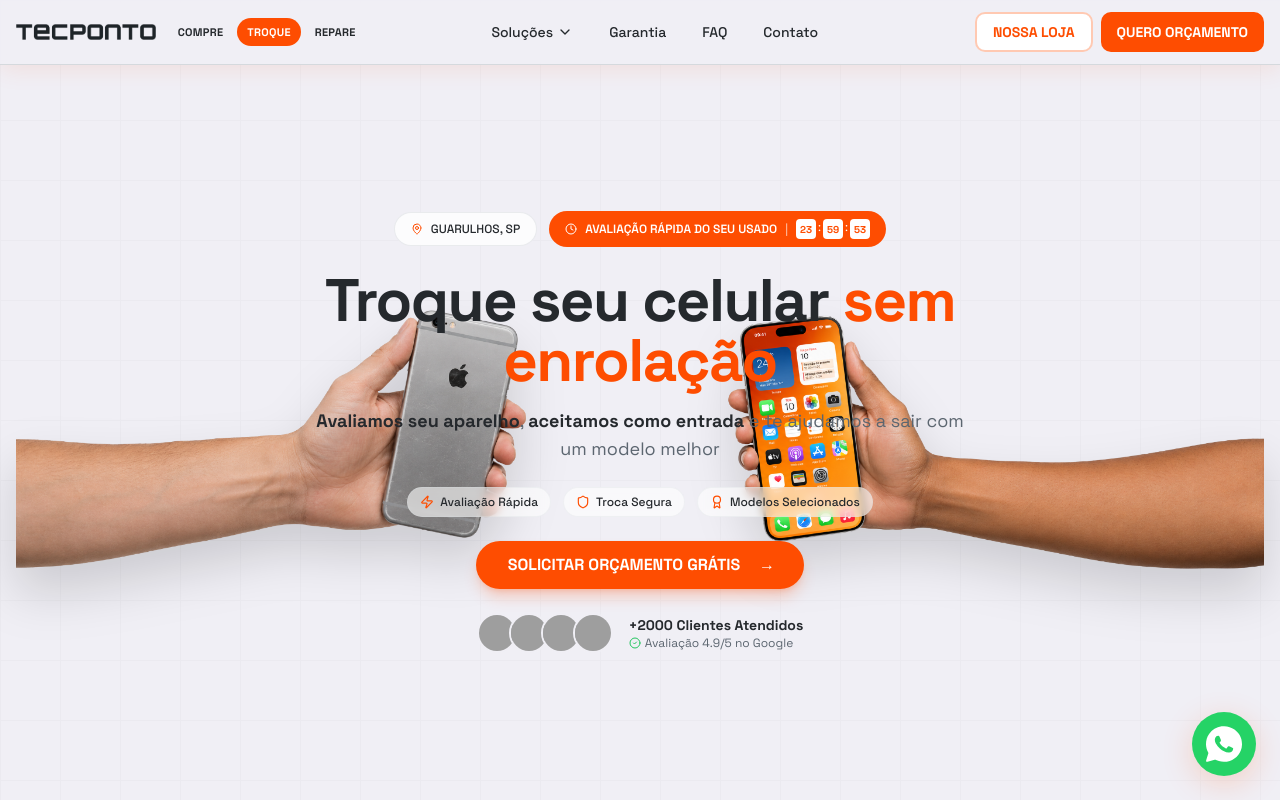
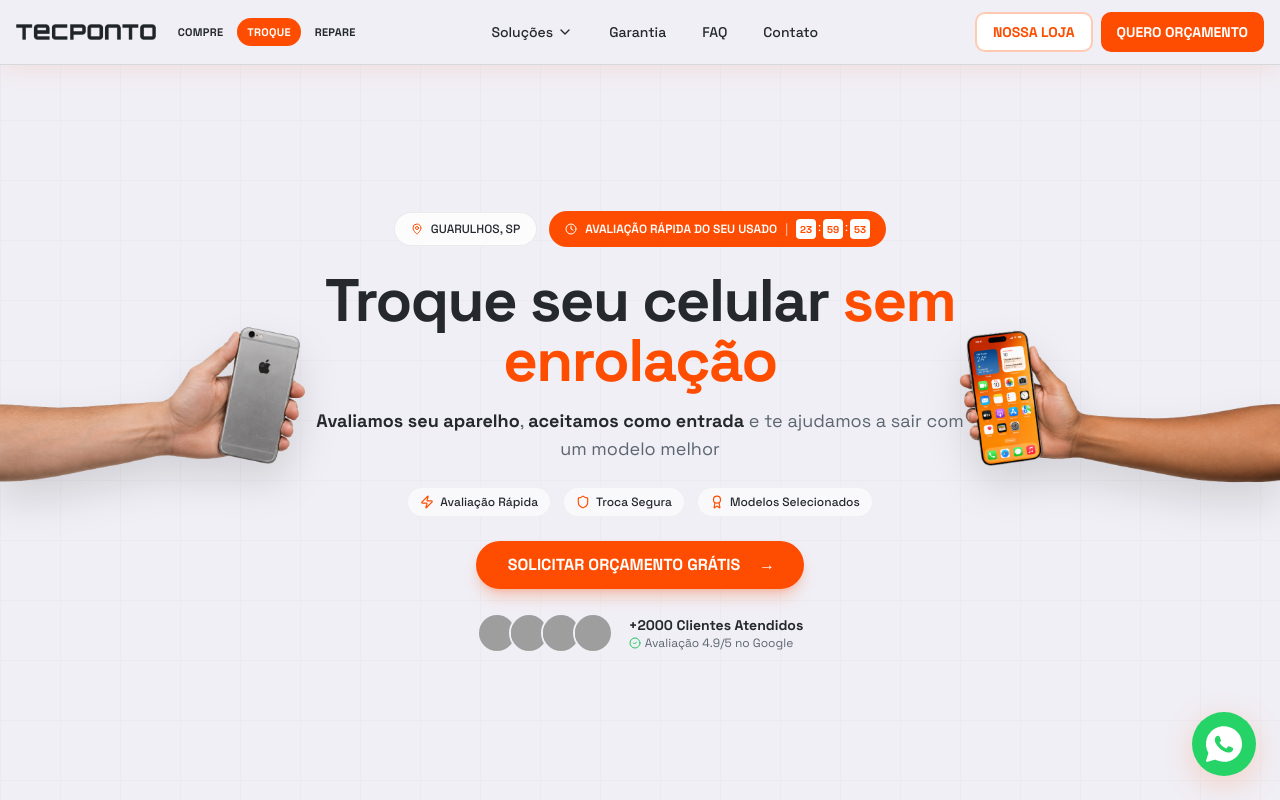
Before and after one commit to igormarinsantos/Tecponto, a React (Vite) app: page /troque in a window 1280 px wide. Shown: the top 800 px of the page. Built offline with nearby package versions, Linux system fonts and the light colour scheme; grey boxes are pictures that could not be loaded; the HTML template or start-up script is replaced by a standard one.

Commit message:
style: position trade hero hands absolute to outer section and resize to prevent overlap

```diff
--- a/src/components/NewHeroSection.tsx
+++ b/src/components/NewHeroSection.tsx
@@ -185,14 +185,12 @@ const NewHeroSection = ({ variant = "repare" }: NewHeroSectionProps) => {
         {variant === "repare" && <GlassShards />}
       </div>
 
-      <div className="container mx-auto px-4 relative z-10">
-        <div className="max-w-[1360px] mx-auto">
-          {/* Two Column Layout */}
-          {variant === "troque" ? (
-            <div className="relative w-full py-6 md:py-12">
+      {/* Absolute hands for trade page (aligned to screen edges) */}
+      {variant === "troque" && (
+        <>
           {/* Left Hand Image */}
           <motion.img
-                initial={{ opacity: 0, x: -80, y: "-50%" }}
+            initial={{ opacity: 0, x: -100, y: "-50%" }}
             animate={{
               opacity: 1,
               x: 0,
@@ -204,13 +202,13 @@ const NewHeroSection = ({ variant = "repare" }: NewHeroSectionProps) => {
               y: { duration: 5, repeat: Infinity, ease: "easeInOut" }
             }}
             src={handLeft}
-                alt="Mão entregando celular"
-                className="absolute left-[-5%] xl:left-[0%] top-1/2 w-[42%] xl:w-[48%] max-w-[620px] object-contain pointer-events-none hidden lg:block drop-shadow-[0_25px_25px_rgba(0,0,0,0.15)]"
+            alt="Mão entregando celular antigo"
+            className="absolute left-0 top-1/2 w-[28%] min-w-[200px] max-w-[420px] object-contain pointer-events-none hidden lg:block z-10 drop-shadow-[0_20px_20px_rgba(0,0,0,0.12)]"
           />
 
           {/* Right Hand Image */}
           <motion.img
-                initial={{ opacity: 0, x: 80, y: "-50%" }}
+            initial={{ opacity: 0, x: 100, y: "-50%" }}
             animate={{
               opacity: 1,
               x: 0,
@@ -222,10 +220,17 @@ const NewHeroSection = ({ variant = "repare" }: NewHeroSectionProps) => {
               y: { duration: 5, repeat: Infinity, ease: "easeInOut", delay: 0.5 }
             }}
             src={handRight}
-                alt="Mão recebendo celular"
-                className="absolute right-[-5%] xl:right-[0%] top-1/2 w-[42%] xl:w-[48%] max-w-[620px] object-contain pointer-events-none hidden lg:block drop-shadow-[0_25px_25px_rgba(0,0,0,0.15)]"
+            alt="Mão recebendo celular novo"
+            className="absolute right-0 top-1/2 w-[28%] min-w-[200px] max-w-[420px] object-contain pointer-events-none hidden lg:block z-10 drop-shadow-[0_20px_20px_rgba(0,0,0,0.12)]"
           />
+        </>
+      )}
 
+      <div className="container mx-auto px-4 relative z-10">
+        <div className="max-w-[1360px] mx-auto">
+          {/* Two Column Layout */}
+          {variant === "troque" ? (
+            <div className="relative w-full py-6 md:py-12">
               {/* Centered Content */}
               <div className="flex flex-col items-center text-center max-w-4xl mx-auto relative z-20">
                 {/* Badges Row */}
```
Lines whose indentation alone changed are shown as unchanged.
